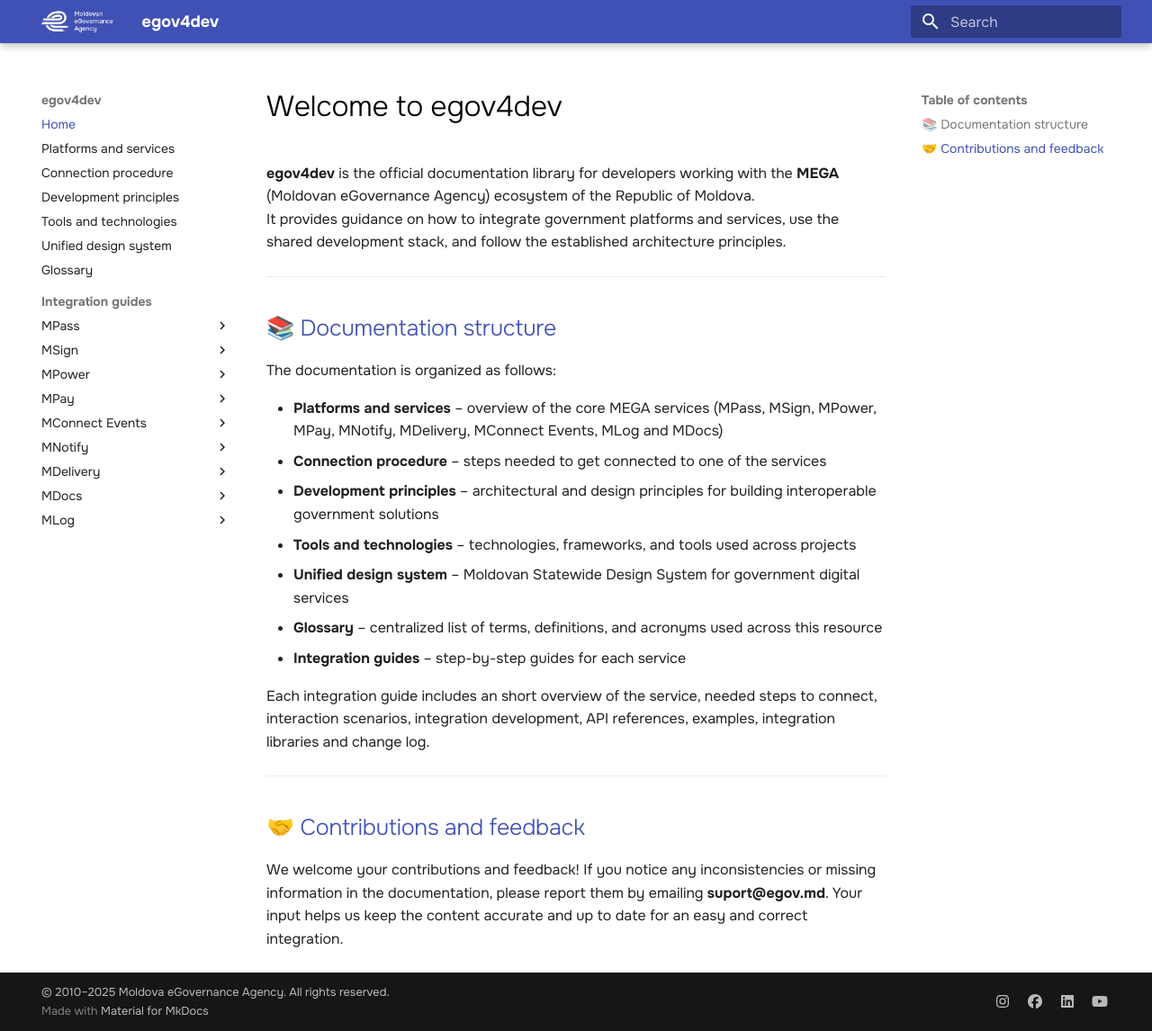
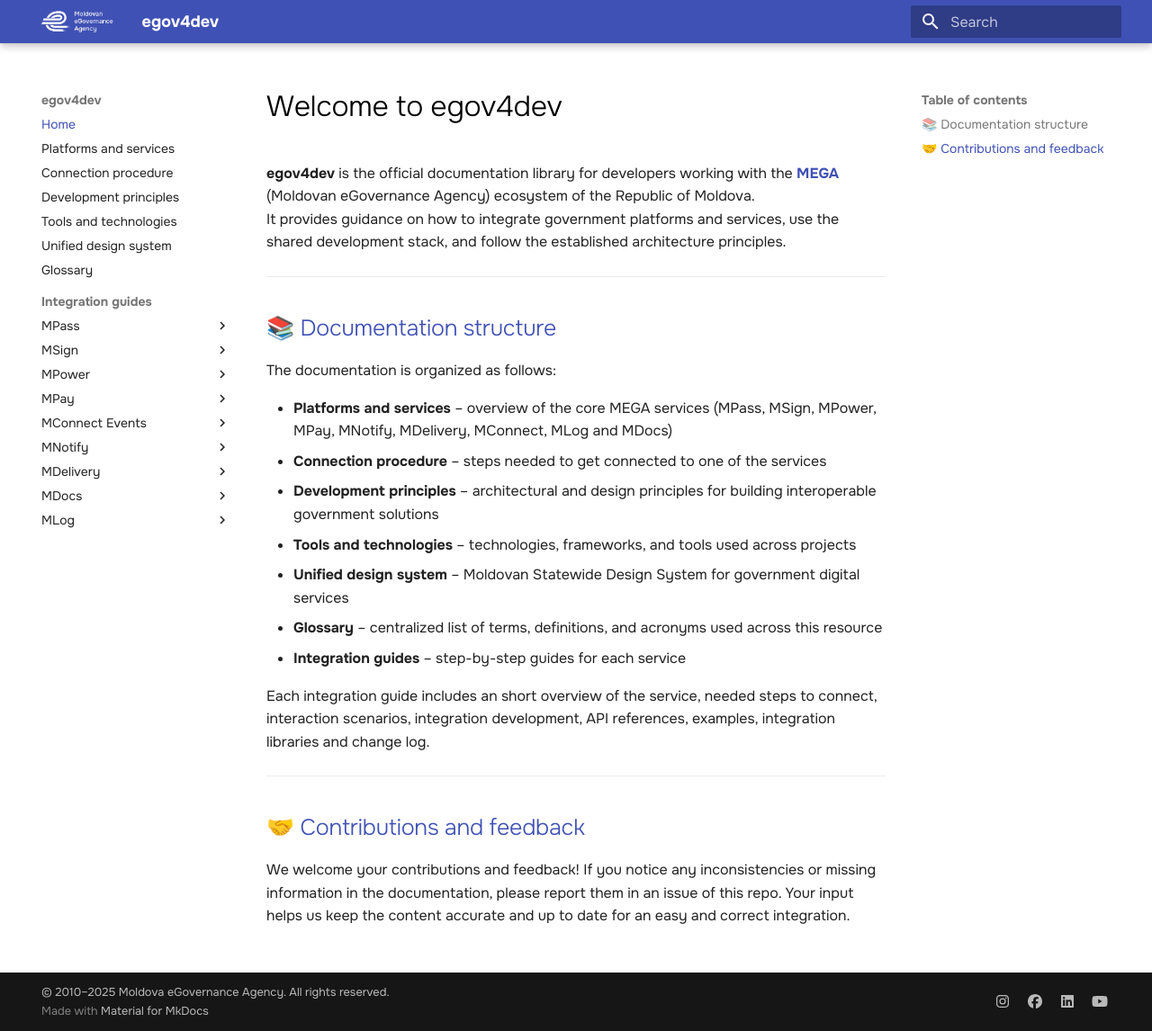
Before and after one commit to egov-moldova/egov4dev, an MkDocs documentation site: the page built from docs/index.md, in a window 1280 px wide and 1146 px high. Shown: the whole window at 90% size. Built offline with MkDocs 1.6.1 and Material for MkDocs 9.7.7, drawn with Linux system fonts in a browser that asks for light colours.

Commit message:
Update index.md

```diff
--- a/docs/index.md
+++ b/docs/index.md
@@ -1,6 +1,6 @@
 # Welcome to egov4dev
 
-**egov4dev** is the official documentation library for developers working with the **MEGA** (Moldovan eGovernance Agency) ecosystem of the Republic of Moldova.
+  **egov4dev** is the official documentation library for developers working with the [**MEGA**](https://egov.md) (Moldovan eGovernance Agency) ecosystem of the Republic of Moldova.
 It provides guidance on how to integrate government platforms and services, use the shared development stack, and follow the established architecture principles.
 
 ---
@@ -9,7 +9,7 @@
 
 The documentation is organized as follows:
 
-- **Platforms and services** – overview of the core MEGA services (MPass, MSign, MPower, MPay, MNotify, MDelivery, MConnect Events, MLog and MDocs)
+- **Platforms and services** – overview of the core MEGA services (MPass, MSign, MPower, MPay, MNotify, MDelivery, MConnect, MLog and MDocs)
 - **Connection procedure** – steps needed to get connected to one of the services
 - **Development principles** – architectural and design principles for building interoperable government solutions
 - **Tools and technologies** – technologies, frameworks, and tools used across projects
@@ -23,4 +23,4 @@
 
 ## 🤝 Contributions and feedback
 
-We welcome your contributions and feedback! If you notice any inconsistencies or missing information in the documentation, please report them by emailing **suport@egov.md**. Your input helps us keep the content accurate and up to date for an easy and correct integration.
+We welcome your contributions and feedback! If you notice any inconsistencies or missing information in the documentation, please report them in an issue of this repo. Your input helps us keep the content accurate and up to date for an easy and correct integration.
```
